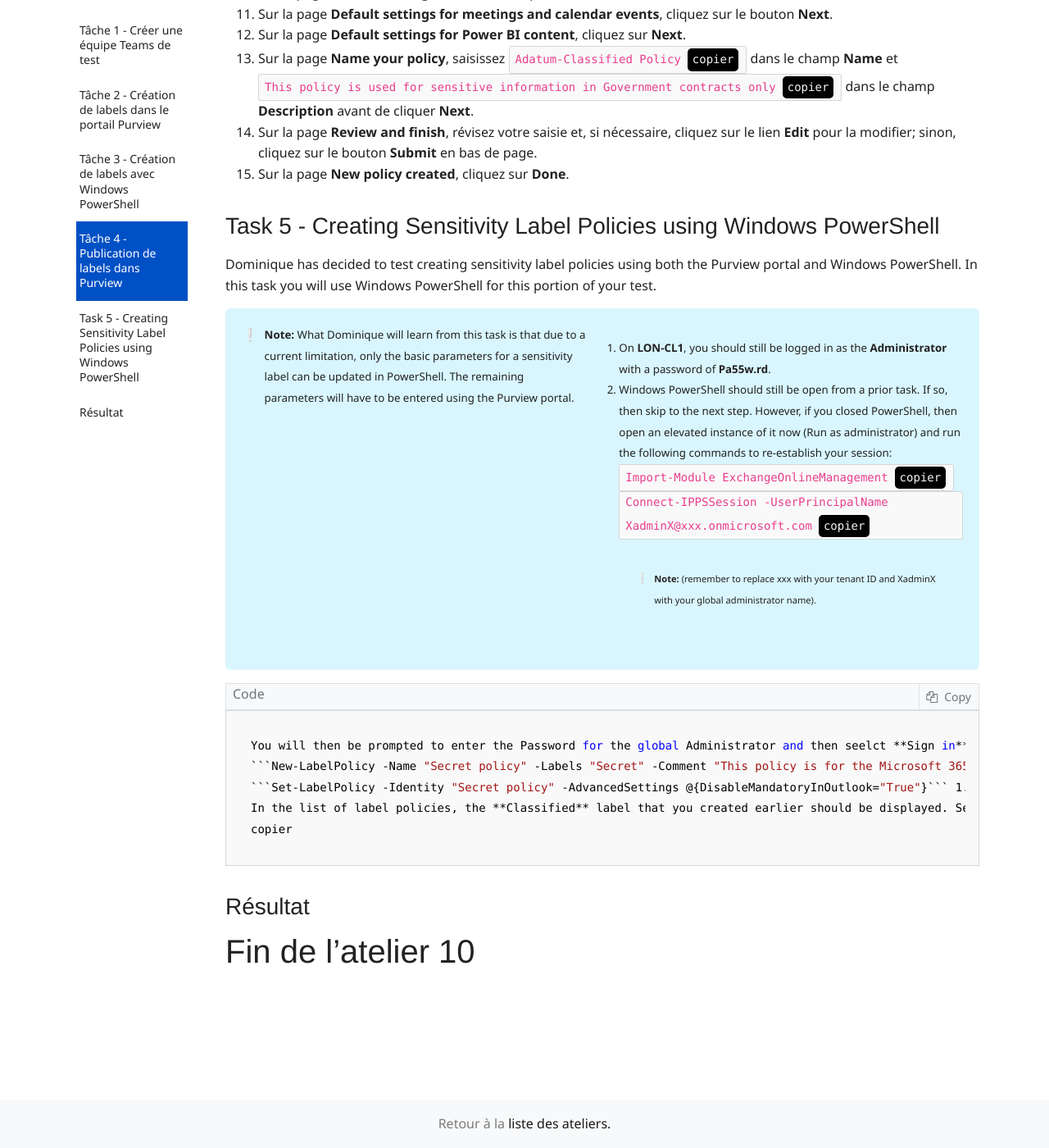
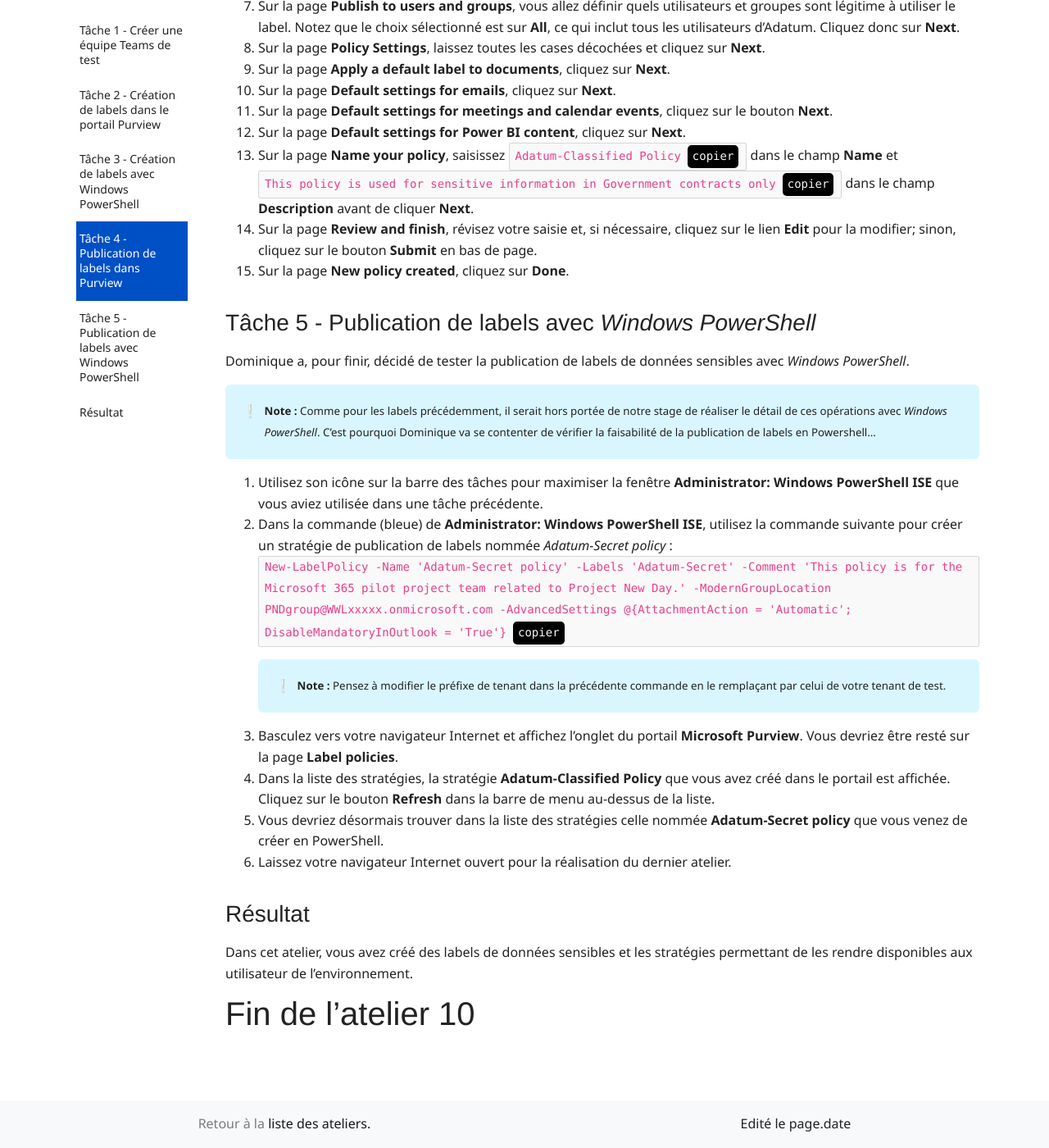
Before and after one commit to renaudwangler/ib-labs, a Jekyll site: the page built from msms030fr/lab10e1.md, in a window 1280 px wide and 1400 px high, scrolled down 5933 px. Shown: the whole window at 82% size. Built offline with Jekyll 4.4.1, drawn with Linux system fonts in a browser that asks for light colours; nearby versions of some CDN libraries; comment, search, counter and statistics services are not loaded; some of the changed text lies outside the part shown.

Commit message:
msms030frl10 v0

````diff
--- a/_layouts/stage.html
+++ b/_layouts/stage.html
@@ -46,6 +46,11 @@ layout: default
             <span class="navbar-text">
                 Retour à la <a href="index.html">liste des ateliers.</a>
             </span>
+            {% if page.date %}
+            <div id=""pageVersion">
+                Edité le page.date
+            </div>
+            {% endif %}
         </nav>
     </footer>
     <script src="https://code.jquery.com/jquery-3.2.1.slim.min.js" integrity="sha384-KJ3o2DKtIkvYIK3UENzmM7KCkRr/rE9/Qpg6aAZGJwFDMVNA/GpGFF93hXpG5KkN" crossorigin="anonymous"></script>
@@ -58,6 +63,7 @@ layout: default
         window.onload = addCopyButton();
     </script>
     <div id="pageVersion">
-        version {{ "now" | date : "%Y%m%d-%H%M" }}
+        version {{ "now" | date : "%Y%m%d-%H%M" }} <br/>
+        Date {{ .lastmod }}
     </div>
 </body>
--- a/msms030fr/lab10e1.md
+++ b/msms030fr/lab10e1.md
@@ -12,7 +13,10 @@ Dans cet atelier, vous allez voir comment mettre en oeuvre la réponse à la dem
 
 # Objectifs
 A la fin de cet exercice, vous aurez une meilleure connaissance de :
-
+- La création de labels de sensibilité dans le portail *Purview*.
+- La création de labels de sensibilité avec *Windows PowerShell.
+- La création de stratégies de publication de labels de sensibilité dans le portail *Purview*.
+- La création de stratégies de publication de labels de sensibilité avec *Windows PowerShell.
 
 ## Tâche 1 - Créer une équipe *Teams* de test
 Dans votre rôle d'administrateur, en tant que Dominique Skyetson, vous allez créer une nouvelle équipe *Teams*, nommée **PND Group** (pour groupe *Project New Day*) qui sera utilisée pour l'applications des labels de données sensibles par la suite.
@@ -150,26 +154,21 @@ Dans sa découverte des méthodes de travail avec les labels de données sensibl
 1. Sur la page **Review and finish**, révisez votre saisie et, si nécessaire, cliquez sur le lien **Edit** pour la modifier; sinon, cliquez sur le bouton **Submit** en bas de page.
 1. Sur la page **New policy created**, cliquez sur **Done**.
 
-## Task 5 - Creating Sensitivity Label Policies using Windows PowerShell
-Dominique has decided to test creating sensitivity label policies using both the Purview portal and Windows PowerShell. In this task you will use Windows PowerShell for this portion of your test.
->**Note:** What Dominique will learn from this task is that due to a current limitation, only the basic parameters for a sensitivity label can be updated in PowerShell. The remaining parameters will have to be entered using the Purview portal.
-1. On **LON-CL1**, you should still be logged in as the **Administrator** with a password of **Pa55w.rd**.
-1. Windows PowerShell should still be open from a prior task. If so, then skip to the next step. However, if you closed PowerShell, then open an elevated instance of it now (Run as administrator) and run the following commands to re-establish your session:
-	```Import-Module ExchangeOnlineManagement```
-	```Connect-IPPSSession -UserPrincipalName XadminX@xxx.onmicrosoft.com```
-	>**Note:** (remember to replace xxx with your tenant ID and XadminX with your global administrator name).
+## Tâche 5 - Publication de labels avec *Windows PowerShell*
+Dominique a, pour finir, décidé de tester la publication de labels de données sensibles avec *Windows PowerShell*.
+>**Note :** Comme pour les labels précédemment, il serait hors portée de notre stage de réaliser le détail de ces opérations avec *Windows PowerShell*. C'est pourquoi Dominique va se contenter de vérifier la faisabilité de la publication de labels en Powershell...
 
-	You will then be prompted to enter the Password for the global Administrator and then seelct **Sign in**.
-1. At the powershell prompt enter the following command and then press Enter to create a new Sensitivity label policy named “Secret” using the secret Label that you created in the earlier task. This label policy will be applied to the PND Group group and will use the highest-level label as the default for documents and will automatically apply the label to emails and documents sent from this group. Do not forge to replace xxx with your tenant ID.
-	```New-LabelPolicy -Name "Secret policy" -Labels "Secret" -Comment "This policy is for the Microsoft 365 pilot project team related to Project New Day." -ModernGroupLocation PNDgroup@xxx.onmicrosoft.com   -AdvancedSettings @{AttachmentAction="Automatic"}```
-1. At the command prompt enter the following command and then press Enter:
-	```Set-LabelPolicy -Identity "Secret policy" -AdvancedSettings @{DisableMandatoryInOutlook="True"}```
-1. On the taskbar, select the Edge browser icon, and then select the **Microsoft Purview** tab. You should still be in the **Information protection** page and it should be displaying the **Label polixcies** tab for this page.
-	In the list of label policies, the **Classified** label that you created earlier should be displayed. Select **Refresh** on the menu bar above the list of labels.
-1. In the list of label policies, you should now see the **Classified policy** that you created using the Compliance Center and the **Secret policy** that you created using Windows PowerShell.
-1. Close Windows PowerShell.
-1. Leave your Edge browser and all its tabs open and proceed to the next lab.
+1. Utilisez son icône sur la barre des tâches pour maximiser la fenêtre **Administrator: Windows PowerShell ISE** que vous aviez utilisée dans une tâche précédente.
+1. Dans la commande (bleue) de **Administrator: Windows PowerShell ISE**, utilisez la commande suivante pour créer un stratégie de publication de labels nommée *Adatum-Secret policy* :
+	```New-LabelPolicy -Name 'Adatum-Secret policy' -Labels 'Adatum-Secret' -Comment 'This policy is for the Microsoft 365 pilot project team related to Project New Day.' -ModernGroupLocation PNDgroup@WWLxxxxx.onmicrosoft.com   -AdvancedSettings @{AttachmentAction = 'Automatic'; DisableMandatoryInOutlook = 'True'}```
+	>**Note :** Pensez à modifier le préfixe de tenant dans la précédente commande en le remplaçant par celui de votre tenant de test.
+
+1. Basculez vers votre navigateur Internet et affichez l'onglet du portail **Microsoft Purview**. Vous devriez être resté sur la page **Label policies**.
+1. Dans la liste des stratégies, la stratégie **Adatum-Classified Policy** que vous avez créé dans le portail est affichée. Cliquez sur le bouton **Refresh** dans la barre de menu au-dessus de la liste.
+1. Vous devriez désormais trouver dans la liste des stratégies celle nommée **Adatum-Secret policy** que vous venez de créer en PowerShell.
+1. Laissez votre navigateur Internet ouvert pour la réalisation du dernier atelier.
 
 ## Résultat
+Dans cet atelier, vous avez créé des labels de données sensibles et les stratégies permettant de les rendre disponibles aux utilisateur de l'environnement.
 
 # Fin de l'atelier 10
````
Also changed, not shown: other parts of msms030fr/lab10e1.md (+1 -0 lines).
